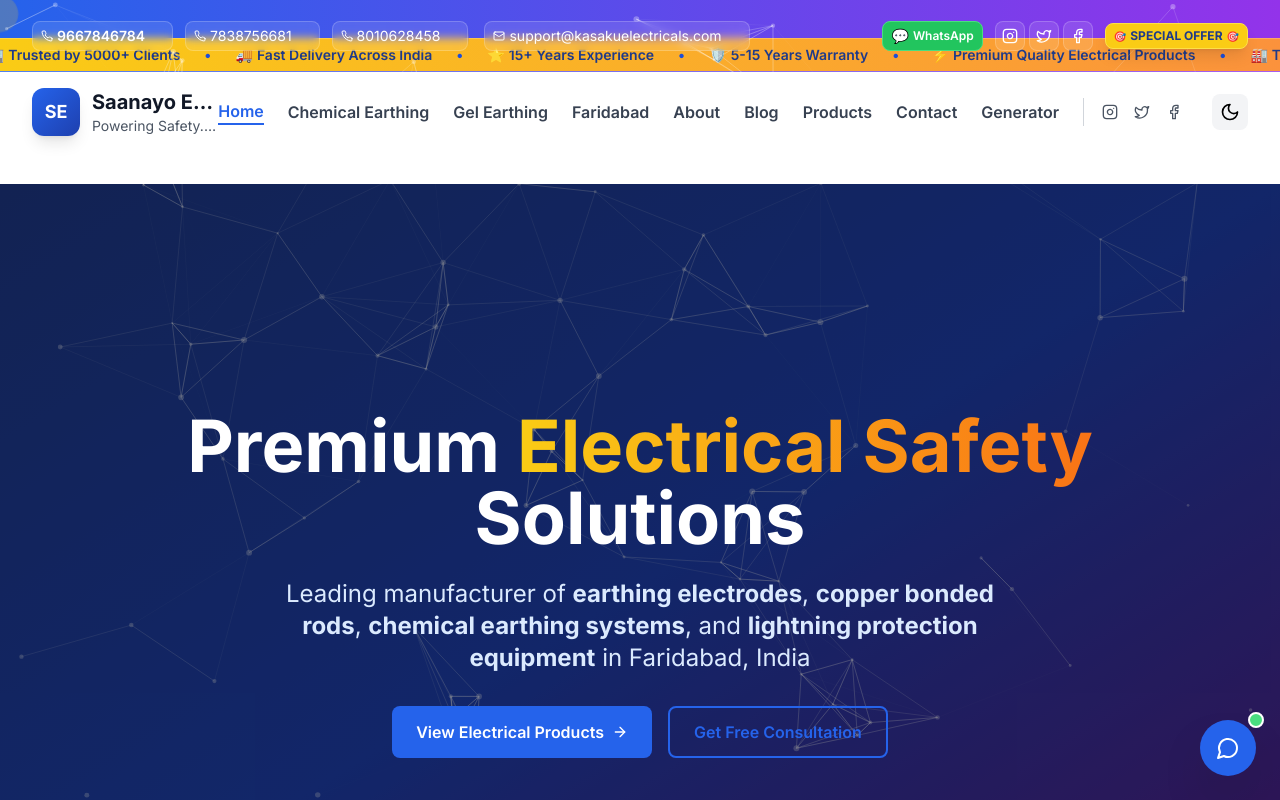
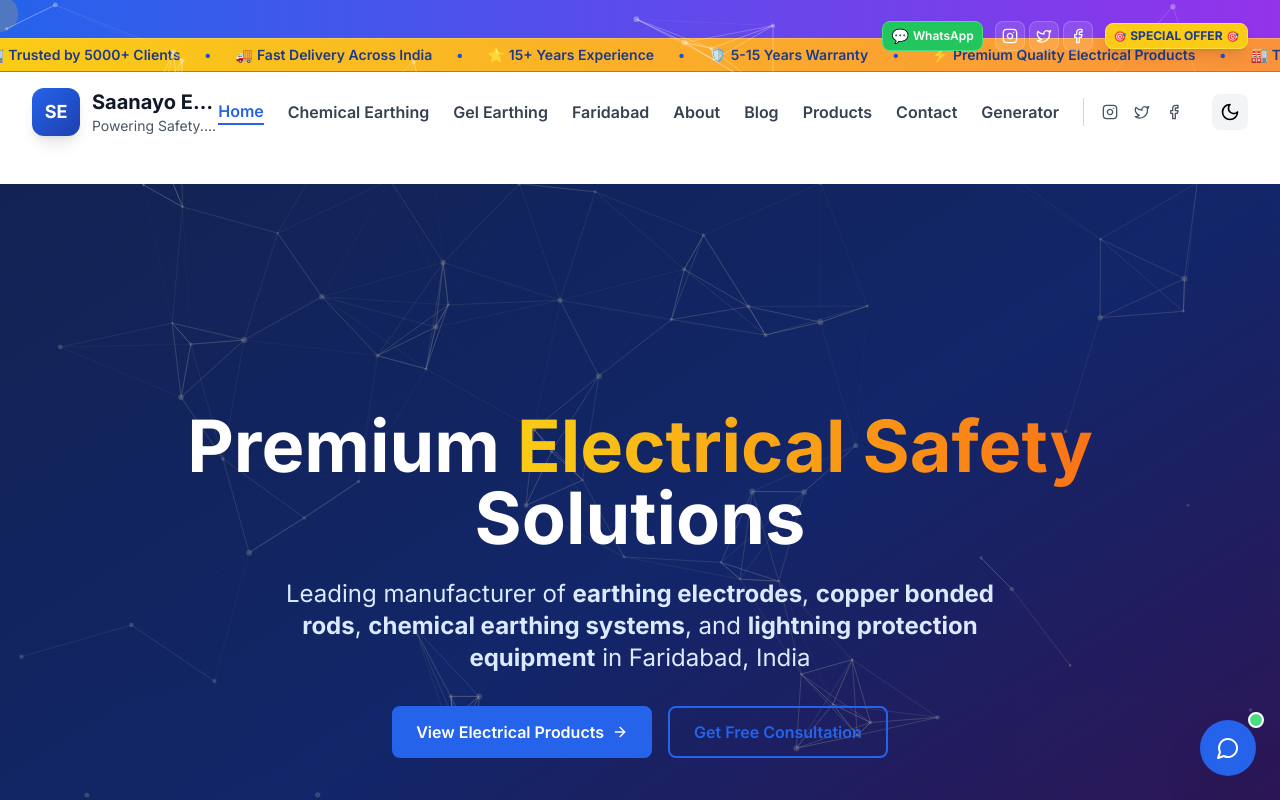
Before and after one commit to raka15531/saanayo-electricals, a Next.js app: page / in a window 1280 px wide. Shown: the top 800 px of the page. Built offline with nearby package versions, Linux system fonts and the light colour scheme.

Commit message:
Update TopBanner.tsx

```diff
--- a/components/TopBanner.tsx
+++ b/components/TopBanner.tsx
@@ -1,26 +1,12 @@
 'use client'
 
 import { motion } from 'framer-motion'
-import { Phone, Mail, Instagram, Twitter, Facebook } from 'lucide-react'
+import { Instagram, Twitter, Facebook } from 'lucide-react'
 
 export default function TopBanner() {
-  const phoneNumbers = [
-    { number: '+919667846784', display: '9667846784' },
-    { number: '+917838756681', display: '7838756681' },
-    { number: '+918010628458', display: '8010628458' }
-  ]
-
-  const handleCall = (phoneNumber: string) => {
-    window.open(`tel:${phoneNumber}`, '_self')
-  }
-
   const handleWhatsApp = () => {
     const message = "Hi, I'm interested in your electrical safety products. Please provide more information."
     window.open(`https://wa.me/919667846784?text=${encodeURIComponent(message)}`, '_blank')
-  }
-
-  const handleEmail = () => {
-    window.open('mailto:support@kasakuelectricals.com', '_self')
   }
 
   return (
@@ -56,45 +42,8 @@
 
       <div className="container-custom relative z-10">
         <div className="flex flex-col lg:flex-row justify-between items-center gap-3">
-          {/* Left Side - Contact Info */}
-          <div className="flex flex-col sm:flex-row items-center justify-center gap-3 sm:gap-4 text-sm w-full lg:w-auto">
-            {/* Phone Numbers */}
-            <div className="flex flex-wrap justify-center items-center gap-2 sm:gap-3">
-              {phoneNumbers.map((phone, index) => (
-                <motion.button
-                  key={phone.number}
-                  initial={{ opacity: 0, y: -10 }}
-                  animate={{ opacity: 1, y: 0 }}
-                  transition={{ delay: index * 0.1 }}
-                  onClick={() => handleCall(phone.number)}
-                  className="flex items-center gap-1 bg-white/10 backdrop-blur-sm px-2 py-1 rounded-lg border border-white/20 hover:bg-white/20 transition-all duration-300 cursor-pointer group"
-                >
-                  <Phone className="w-3 h-3 flex-shrink-0" />
-                  <span className={`text-xs sm:text-sm ${index === 0 ? 'font-semibold' : ''}`}>
-                    {phone.display}
-                  </span>
-                  <span className="text-green-400 opacity-0 group-hover:opacity-100 transition-opacity duration-300 text-xs">
-                    📞
-                  </span>
-                </motion.button>
-              ))}
-            </div>
-
-            {/* Email */}
-            <motion.button
-              initial={{ opacity: 0, y: -10 }}
-              animate={{ opacity: 1, y: 0 }}
-              transition={{ delay: 0.3 }}
-              onClick={handleEmail}
-              className="flex items-center gap-1 bg-white/10 backdrop-blur-sm px-2 py-1 rounded-lg border border-white/20 hover:bg-white/20 transition-all duration-300 cursor-pointer group"
-            >
-              <Mail className="w-3 h-3 flex-shrink-0" />
-              <span className="text-xs sm:text-sm">support@kasakuelectricals.com</span>
-              <span className="text-blue-300 opacity-0 group-hover:opacity-100 transition-opacity duration-300 text-xs">
-                ✉️
-              </span>
-            </motion.button>
-          </div>
+          {/* Left Side - Empty for spacing balance */}
+          <div className="w-full lg:w-auto"></div>
 
           {/* Right Side - Social Media & Offer */}
           <div className="flex items-center gap-3 w-full lg:w-auto justify-center lg:justify-end">
```
